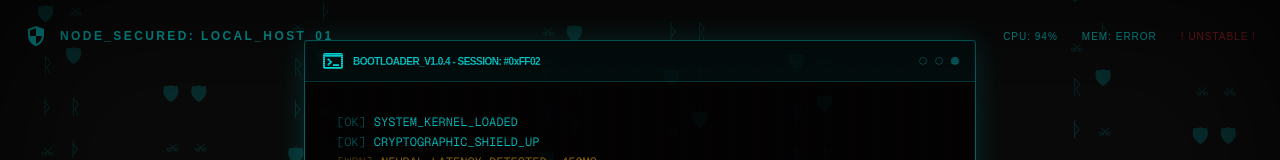
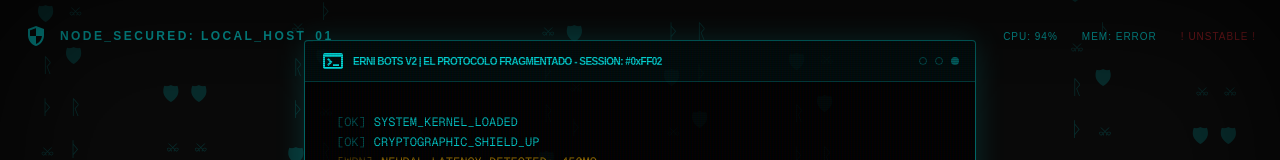
Before and after one commit to ERNI-Academy/ERNI-Bots_V2, a Next.js app in the folder web/: page /login in a window 1280 px wide. Shown: the top 160 px of the page. Built offline with nearby package versions, Linux system fonts and the light colour scheme.

Commit message:
Update project branding and documentation for ERNI BOTS V2

```diff
--- a/web/app/layout.tsx
+++ b/web/app/layout.tsx
@@ -19,8 +19,8 @@ const geistMono = Geist_Mono({
 });
 
 export const metadata: Metadata = {
-  title: "BOOTLOADER_V1.0.4 | GLITCH_FEUDALISM",
-  description: "Neural network authentication system",
+  title: "ERNI BOTS V2 | EL PROTOCOLO FRAGMENTADO",
+  description: "CTF de Infiltración y Dominio de Fortalezas en la Red",
 };
 
 export default function RootLayout({
--- a/web/app/login/page.tsx
+++ b/web/app/login/page.tsx
@@ -69,7 +69,7 @@ export default function LoginPage() {
           <div className="flex items-center justify-between border-b border-primary/20 bg-primary/5 px-3 sm:px-4 py-2">
             <div className="flex items-center gap-1 sm:gap-2">
               <span className="material-symbols-outlined text-xs sm:text-sm">terminal</span>
-              <span className="text-[8px] sm:text-[10px] font-bold tracking-tighter">BOOTLOADER_V1.0.4 - SESSION: #0xFF02</span>
+              <span className="text-[8px] sm:text-[10px] font-bold tracking-tighter">ERNI BOTS V2 | EL PROTOCOLO FRAGMENTADO - SESSION: #0xFF02</span>
             </div>
             <div className="flex gap-2">
               <div className="w-2 h-2 rounded-full border border-primary/30"></div>
--- a/web/app/register/page.tsx
+++ b/web/app/register/page.tsx
@@ -94,7 +94,7 @@ export default function RegisterPage() {
                     <div className="flex items-center justify-between border-b border-primary/20 bg-primary/5 px-3 sm:px-4 py-2">
                         <div className="flex items-center gap-1 sm:gap-2">
                             <span className="material-symbols-outlined text-xs sm:text-sm">terminal</span>
-                            <span className="text-[8px] sm:text-[10px] font-bold tracking-tighter">BOOTLOADER_V1.0.4 - SESSION: #0xFF03</span>
+                            <span className="text-[8px] sm:text-[10px] font-bold tracking-tighter">ERNI BOTS V2 | EL PROTOCOLO FRAGMENTADO - SESSION: #0xFF03</span>
                         </div>
                         <div className="flex gap-2">
                             <div className="w-2 h-2 rounded-full border border-primary/30"></div>
```
Also changed, not shown: 2 other files (tests, documents, lock files or other folders).
